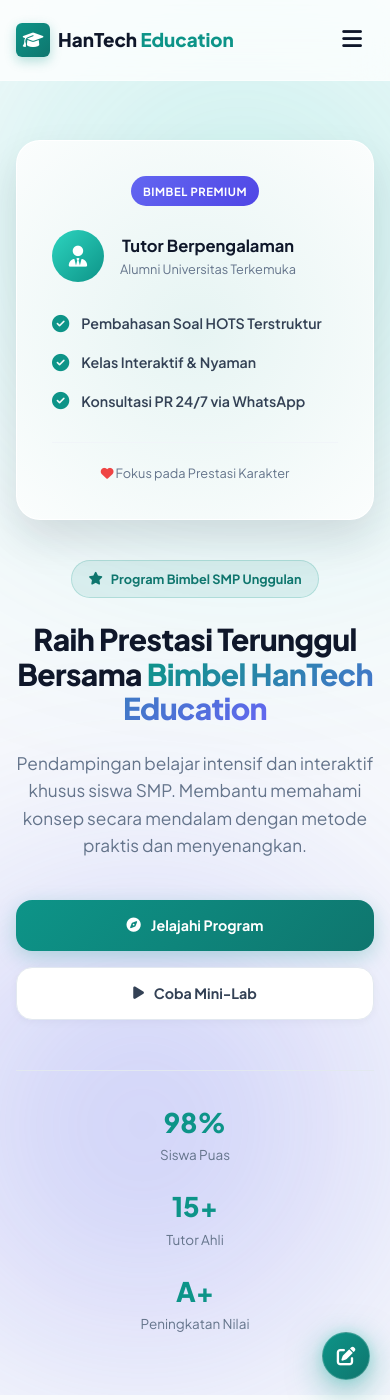
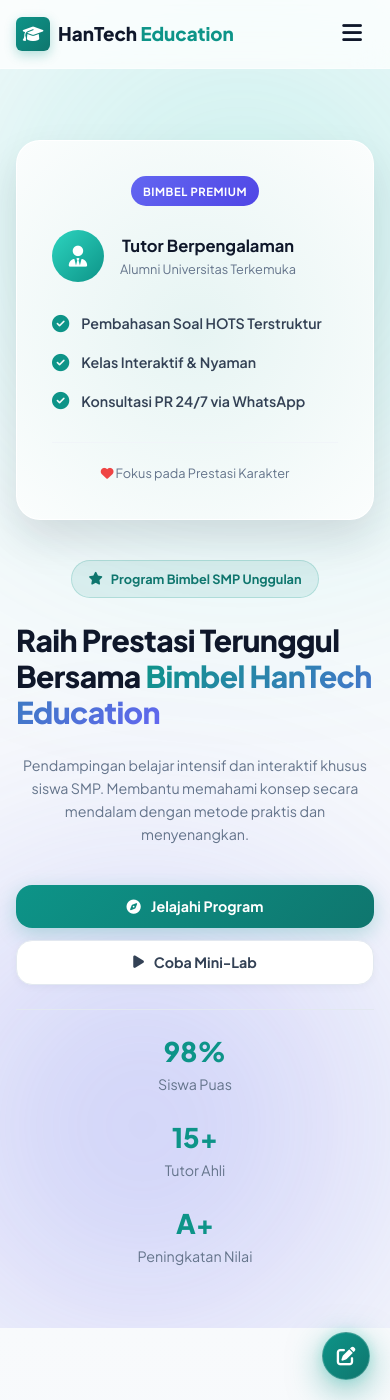
Before and after one commit to alproject-glitch/hantcheducation, a Jekyll site: the page built from index.html, in a window 390 px wide and 1400 px high. Built offline with Jekyll 4.4.1, drawn with Linux system fonts in a browser that asks for light colours.

Commit message:
feat: optimasi responsivitas layout dan integrasi menu.js

```diff
--- a/_includes/footer.html
+++ b/_includes/footer.html
@@ -90,4 +90,5 @@
             <p>Designed with <i class="fa-solid fa-heart text-danger"></i> for HanTech Education Students</p>
         </div>
     </div>
+    <script src="{{ '/assets/js/menu.js' | relative_url }}"></script>
 </footer>
--- /dev/null
+++ b/assets/js/menu.js
@@ -0,0 +1,27 @@
+document.addEventListener('DOMContentLoaded', function () {
+    const btn = document.getElementById('menuToggle');
+    if (!btn) return;
+
+    btn.addEventListener('click', function () {
+        btn.classList.toggle('active');
+        btn.setAttribute('aria-expanded', String(btn.classList.contains('active')));
+    });
+
+    // Close mobile menu when a nav link is clicked
+    document.querySelectorAll('.nav-menu a').forEach(function (link) {
+        link.addEventListener('click', function () {
+            if (btn.classList.contains('active')) {
+                btn.classList.remove('active');
+                btn.setAttribute('aria-expanded', 'false');
+            }
+        });
+    });
+
+    // Ensure menu is closed when resizing to desktop
+    window.addEventListener('resize', function () {
+        if (window.innerWidth > 768 && btn.classList.contains('active')) {
+            btn.classList.remove('active');
+            btn.setAttribute('aria-expanded', 'false');
+        }
+    });
+});
--- a/styke.css
+++ b/styke.css
@@ -798,6 +798,192 @@
 
 .dot.red { background-color: #ef4444; }
 .dot.yellow { background-color: #f59e0b; }
+
+/* --------------------------------------------------------------------------
+   Responsive adjustments (preserve visual design, improve layout on small screens)
+   -------------------------------------------------------------------------- */
+
+/* Ensure images never overflow their containers */
+img {
+    max-width: 100%;
+    height: auto;
+    display: block;
+}
+
+@media (max-width: 1024px) {
+    .container {
+        padding: 0 20px;
+        max-width: 980px;
+    }
+
+    .hero-section {
+        padding-top: 140px;
+        padding-bottom: 80px;
+    }
+
+    .hero-grid {
+        gap: 40px;
+        grid-template-columns: 1fr 1fr;
+    }
+
+    .hero-content h1 {
+        font-size: 2.6rem;
+    }
+
+    .program-card {
+        min-width: calc(50% - 20px);
+    }
+
+    .program-img {
+        height: 160px;
+    }
+}
+
+@media (max-width: 768px) {
+    /* Header / nav adjustments for mobile */
+    .menu-toggle {
+        display: block;
+    }
+
+    .nav-menu {
+        display: none;
+        position: absolute;
+        top: 80px;
+        right: 0;
+        left: 0;
+        background: var(--white);
+        padding: 18px 20px;
+        flex-direction: column;
+        gap: 12px;
+        border-bottom: 1px solid rgba(0,0,0,0.04);
+        box-shadow: 0 10px 30px rgba(15, 23, 42, 0.06);
+    }
+
+    /* When menu toggle is active (JS expected to toggle .active), show menu */
+    .menu-toggle.active ~ .nav-menu,
+    .menu-toggle:focus ~ .nav-menu {
+        display: flex;
+    }
+
+    .navbar {
+        height: 68px;
+    }
+
+    .container {
+        padding: 0 16px;
+    }
+
+    .hero-section {
+        padding-top: 100px;
+        padding-bottom: 60px;
+    }
+
+    .hero-grid {
+        grid-template-columns: 1fr;
+        gap: 20px;
+    }
+
+    .hero-content h1 {
+        font-size: 2.2rem;
+        text-align: left;
+    }
+
+    .hero-content p {
+        font-size: 1rem;
+        max-width: 100%;
+    }
+
+    .hero-actions {
+        flex-direction: column;
+        gap: 12px;
+        margin-bottom: 24px;
+    }
+
+    .hero-stats {
+        gap: 18px;
+        padding-top: 20px;
+    }
+
+    .premium-card-wrapper {
+        max-width: 360px;
+        margin: 0 auto;
+    }
+
+    .program-slider {
+        padding-left: 0;
+        padding-right: 0;
+    }
+
+    .program-card {
+        min-width: 80%;
+        padding: 28px 20px;
+    }
+
+    .program-img {
+        height: 140px;
+    }
+
+    .minilab-wrapper {
+        grid-template-columns: 1fr;
+        gap: 20px;
+    }
+
+    .minilab-info h2 {
+        font-size: 2rem;
+    }
+
+    .btn {
+        padding: 10px 18px;
+        font-size: 0.95rem;
+    }
+}
+
+@media (max-width: 480px) {
+    html { font-size: 15px; }
+
+    .container {
+        padding: 0 12px;
+        max-width: 100%;
+    }
+
+    .hero-section {
+        padding-top: 80px;
+        padding-bottom: 40px;
+    }
+
+    .hero-content h1 {
+        font-size: 1.6rem;
+        line-height: 1.2;
+    }
+
+    .hero-content p {
+        font-size: 0.95rem;
+    }
+
+    .hero-stats {
+        flex-direction: column;
+        gap: 12px;
+    }
+
+    .program-card {
+        min-width: 92%;
+        padding: 22px 16px;
+    }
+
+    .program-img {
+        height: 120px;
+    }
+
+    .playground-tabs {
+        overflow-x: auto;
+        -webkit-overflow-scrolling: touch;
+    }
+
+    .playground-tab {
+        white-space: nowrap;
+    }
+}
+
 .dot.green { background-color: #10b981; }
 
 .terminal-title {
```
